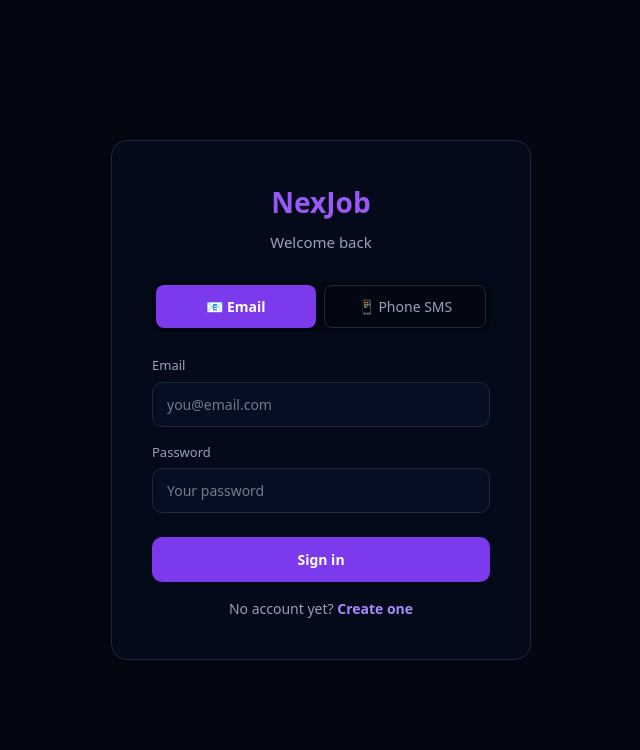
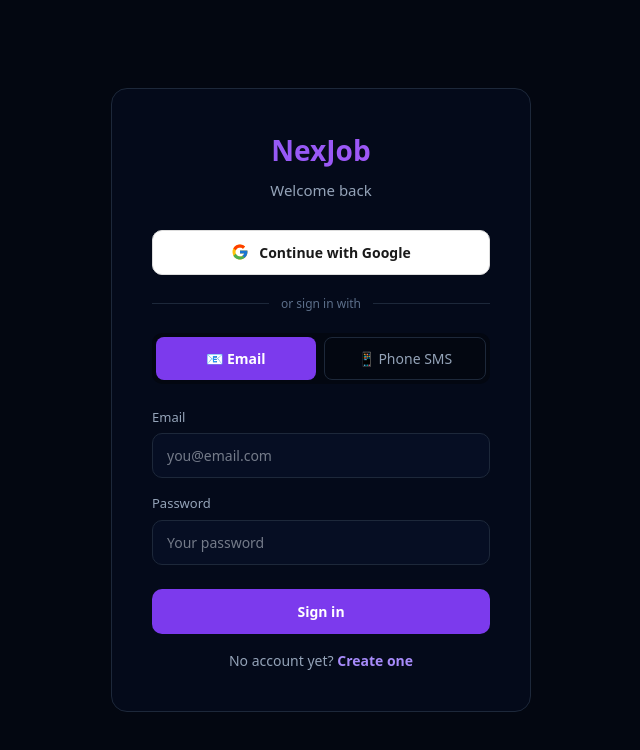
Before and after one commit to Lakshmipatchala/nexjob, a Next.js app: page /login in a window 1280 px wide. Shown: the top 750 px of the page, without its empty margins (319-959 px from the left). Built offline with nearby package versions, Linux system fonts and the light colour scheme.

Commit message:
add google signin and fix login

```diff
--- a/app/(auth)/login/page.tsx
+++ b/app/(auth)/login/page.tsx
@@ -26,6 +26,15 @@
     if (error) { setError(error.message); setLoading(false); return }
     if (data.session) { router.refresh(); router.push("/dashboard") }
     setLoading(false)
+  }
+
+  async function handleGoogleLogin() {
+    setLoading(true)
+    const supabase = createClient()
+    await supabase.auth.signInWithOAuth({
+      provider: "google",
+      options: { redirectTo: `${window.location.origin}/auth/callback` }
+    })
   }
 
   async function handleSendOtp(e: React.FormEvent) {
@@ -64,6 +73,24 @@
         <p style={{ color: "hsl(215 20% 65%)", fontSize: "15px" }}>Welcome back</p>
       </div>
 
+      {/* Google Sign In */}
+      <button onClick={handleGoogleLogin} disabled={loading}
+        style={{ width: "100%", background: "white", color: "#1a1a1a", padding: "11px", borderRadius: "10px", fontSize: "14px", fontWeight: "600", border: "1px solid #ddd", cursor: "pointer", display: "flex", alignItems: "center", justifyContent: "center", gap: "10px", marginBottom: "20px" }}>
+        <svg width="18" height="18" viewBox="0 0 48 48">
+          <path fill="#FFC107" d="M43.6 20H24v8h11.3C33.6 33.1 29.2 36 24 36c-6.6 0-12-5.4-12-12s5.4-12 12-12c3 0 5.8 1.1 7.9 3l5.7-5.7C34 6.1 29.3 4 24 4 12.9 4 4 12.9 4 24s8.9 20 20 20c11 0 20-9 20-20 0-1.3-.1-2.7-.4-4z"/>
+          <path fill="#FF3D00" d="M6.3 14.7l6.6 4.8C14.6 15.1 18.9 12 24 12c3 0 5.8 1.1 7.9 3l5.7-5.7C34 6.1 29.3 4 24 4 16.3 4 9.7 8.3 6.3 14.7z"/>
+          <path fill="#4CAF50" d="M24 44c5.2 0 9.9-1.9 13.5-5.1l-6.2-5.2C29.4 35.5 26.8 36 24 36c-5.1 0-9.5-2.9-11.2-7.1l-6.5 5C9.8 39.7 16.4 44 24 44z"/>
+          <path fill="#1976D2" d="M43.6 20H24v8h11.3c-.9 2.6-2.6 4.7-4.9 6.2l6.2 5.2C40.2 36.1 44 30.5 44 24c0-1.3-.1-2.7-.4-4z"/>
+        </svg>
+        Continue with Google
+      </button>
+
+      <div style={{ display: "flex", alignItems: "center", gap: "12px", marginBottom: "20px" }}>
+        <div style={{ flex: 1, height: "1px", background: "hsl(216 34% 17%)" }} />
+        <span style={{ fontSize: "12px", color: "hsl(215 20% 45%)" }}>or sign in with</span>
+        <div style={{ flex: 1, height: "1px", background: "hsl(216 34% 17%)" }} />
+      </div>
+
       <div style={{ display: "flex", gap: "8px", marginBottom: "24px", background: "hsl(224 71% 4%)", borderRadius: "10px", padding: "4px" }}>
         <button style={mode === "email" ? tabActive : tabInactive} onClick={() => setMode("email")}>📧 Email</button>
         <button style={mode === "phone" ? tabActive : tabInactive} onClick={() => setMode("phone")}>📱 Phone SMS</button>
@@ -73,12 +100,7 @@
         <form onSubmit={handleEmailLogin}>
           <div style={{ marginBottom: "16px" }}><label style={labelStyle}>Email</label><input type="email" value={email} onChange={e => setEmail(e.target.value)} placeholder="you@email.com" required style={inputStyle} /></div>
           <div style={{ marginBottom: "24px" }}><label style={labelStyle}>Password</label><input type="password" value={password} onChange={e => setPassword(e.target.value)} placeholder="Your password" required style={inputStyle} /></div>
-          {error && (
-            <div style={{ background: "rgba(239,68,68,0.1)", border: "1px solid rgba(239,68,68,0.3)", borderRadius: "8px", padding: "10px 14px", fontSize: "13px", color: "#f87171", marginBottom: "16px" }}>
-              {error}
-              {error.includes("Invalid") && <div style={{ marginTop: "6px", fontSize: "12px" }}>No account? <a href="/signup" style={{ color: "#a78bfa" }}>Create one</a></div>}
-            </div>
-          )}
+          {error && <div style={{ background: "rgba(239,68,68,0.1)", border: "1px solid rgba(239,68,68,0.3)", borderRadius: "8px", padding: "10px 14px", fontSize: "13px", color: "#f87171", marginBottom: "16px" }}>{error}</div>}
           <button type="submit" disabled={loading} style={{ width: "100%", background: "#7c3aed", color: "white", padding: "12px", borderRadius: "10px", fontSize: "14px", fontWeight: "600", border: "none", cursor: "pointer", opacity: loading ? 0.7 : 1 }}>
             {loading ? "Signing in..." : "Sign in"}
           </button>
@@ -93,9 +115,7 @@
             <div style={{ marginBottom: "16px" }}>
               <label style={labelStyle}>Enter the 6-digit code</label>
               <input type="text" value={otp} onChange={e => setOtp(e.target.value)} placeholder="123456" maxLength={6} required style={inputStyle} />
-              <button type="button" onClick={() => setOtpSent(false)} style={{ marginTop: "6px", background: "none", border: "none", color: "#a78bfa", fontSize: "12px", cursor: "pointer", padding: 0 }}>
-                Wrong number?
-              </button>
+              <button type="button" onClick={() => setOtpSent(false)} style={{ marginTop: "6px", background: "none", border: "none", color: "#a78bfa", fontSize: "12px", cursor: "pointer", padding: 0 }}>Wrong number?</button>
             </div>
           )}
           {error && <div style={{ background: "rgba(239,68,68,0.1)", border: "1px solid rgba(239,68,68,0.3)", borderRadius: "8px", padding: "10px 14px", fontSize: "13px", color: "#f87171", marginBottom: "16px" }}>{error}</div>}
--- /dev/null
+++ b/app/auth/callback/route.ts
@@ -0,0 +1,26 @@
+import { createServerSupabaseClient } from "@/lib/supabase-server"
+import { NextResponse } from "next/server"
+
+export async function GET(request: Request) {
+  const { searchParams, origin } = new URL(request.url)
+  const code = searchParams.get("code")
+
+  if (code) {
+    const supabase = await createServerSupabaseClient()
+    const { data, error } = await supabase.auth.exchangeCodeForSession(code)
+    if (!error && data.user) {
+      const { data: existing } = await supabase.from("profiles").select("id").eq("id", data.user.id).single()
+      if (!existing) {
+        await supabase.from("profiles").insert({
+          id: data.user.id,
+          email: data.user.email,
+          first_name: data.user.user_metadata?.full_name?.split(" ")[0] || "",
+          last_name: data.user.user_metadata?.full_name?.split(" ").slice(1).join(" ") || "",
+          autofill_engine: "backend"
+        })
+      }
+      return NextResponse.redirect(`${origin}/dashboard`)
+    }
+  }
+  return NextResponse.redirect(`${origin}/login?error=auth_failed`)
+}
```
